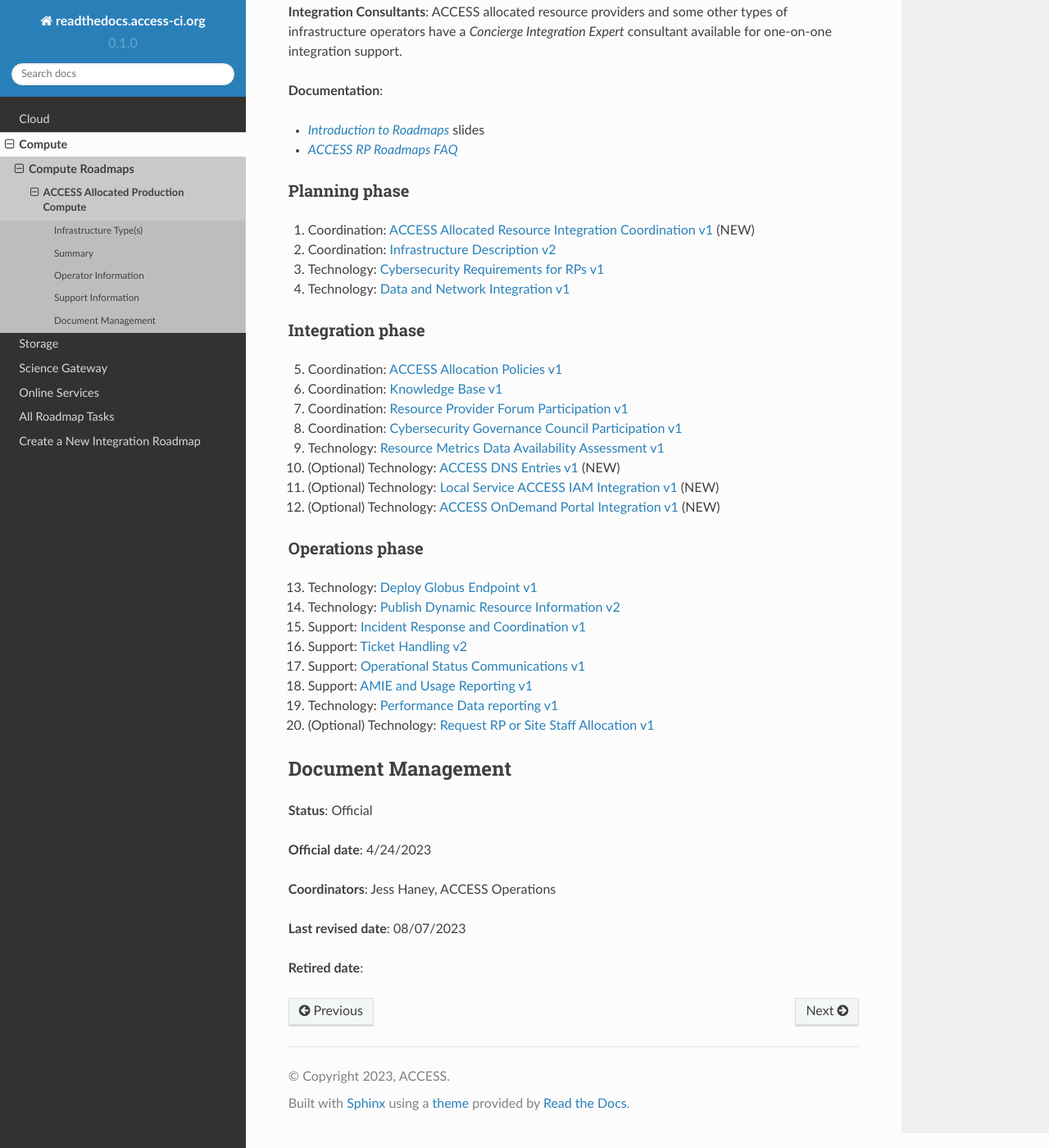
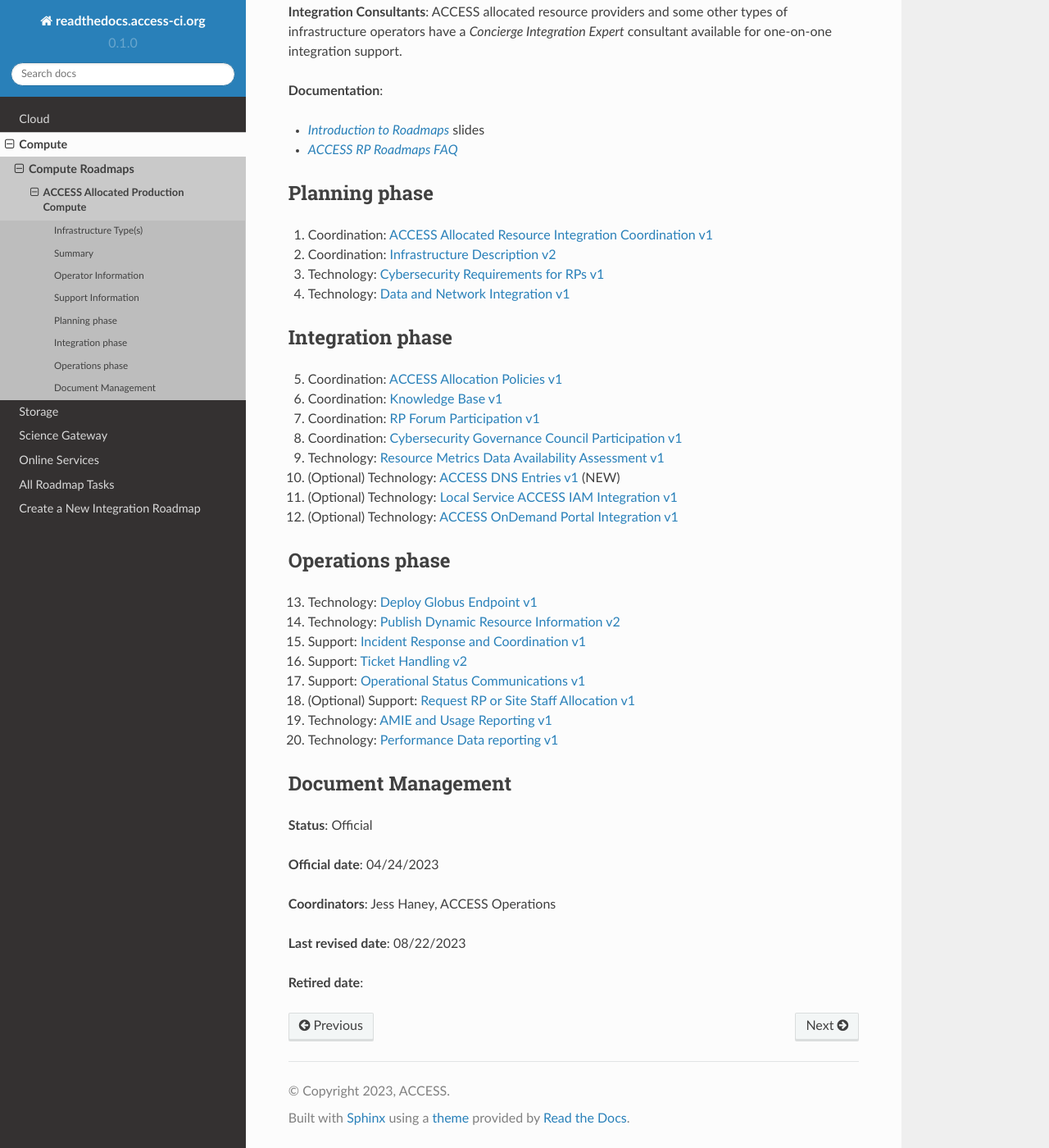
Before and after one commit to esiegmann/Integration_Roadmaps, a Sphinx documentation site: the page built from docs/source/compute/ACCESS_Allocated_Production_Compute_-_Integration_Roadmap_Description.md, in a window 1280 px wide and 1400 px high, scrolled down 1581 px. Shown: the whole window at 82% size. Built offline with Sphinx 7.4.7 and the Read the Docs theme 2.0.0, drawn with Linux system fonts in a browser that asks for light colours.

Commit message:
order all roadmaps by phases, not required/optional

```diff
--- a/docs/source/compute/ACCESS_Allocated_Production_Compute_-_Integration_Roadmap_Description.md
+++ b/docs/source/compute/ACCESS_Allocated_Production_Compute_-_Integration_Roadmap_Description.md
@@ -40,60 +40,60 @@
 
 - [*ACCESS RP Roadmaps FAQ*](https://docs.google.com/document/d/1VwYROB7sh4X_Tqvi_4XIkYD-jffBS4UykS6gEJesuQE/)
 
-### Planning phase
+## Planning phase
 
-1. Coordination: [ACCESS Allocated Resource Integration Coordination v1](https://readthedocs.access-ci.org/projects/integration-roadmaps/en/latest/tasks/ACCESS_Allocated_Resource_Integration_Coordination_v1.html) (NEW)
+1. Coordination: [ACCESS Allocated Resource Integration Coordination v1](../tasks/ACCESS_Allocated_Resource_Integration_Coordination_v1.md)
 
-2. Coordination: [Infrastructure Description v2](https://readthedocs.access-ci.org/projects/integration-roadmaps/en/latest/tasks/Infrastructure_Description_v2.html)
+2. Coordination: [Infrastructure Description v2](../tasks/Infrastructure_Description_v2.md)
 
-3. Technology: [Cybersecurity Requirements for RPs v1](https://readthedocs.access-ci.org/projects/integration-roadmaps/en/latest/tasks/Cybersecurity_Requirements_for_RPs_v1.html)
+3. Technology: [Cybersecurity Requirements for RPs v1](../tasks/Cybersecurity_Requirements_for_RPs_v1.md)
 
-4. Technology: [Data and Network Integration v1](https://readthedocs.access-ci.org/projects/integration-roadmaps/en/latest/tasks/Data_and_Network_Integration.html)
+4. Technology: [Data and Network Integration v1](../tasks/Data_and_Network_Integration.md)
 
-### Integration phase
+## Integration phase
 
-5. Coordination: [ACCESS Allocation Policies v1](https://readthedocs.access-ci.org/projects/integration-roadmaps/en/latest/tasks/ACCESS_Allocation_Policies_v1.html)
+5. Coordination: [ACCESS Allocation Policies v1](../tasks/ACCESS_Allocation_Policies_v1.md)
 
-6. Coordination: [Knowledge Base v1](https://readthedocs.access-ci.org/projects/integration-roadmaps/en/latest/tasks/Knowledge_Base_v1.html)
+6. Coordination: [Knowledge Base v1](../tasks/Knowledge_Base_v1.md)
 
-7. Coordination: [Resource Provider Forum Participation v1](https://readthedocs.access-ci.org/projects/integration-roadmaps/en/latest/tasks/Resource_Provider_Forum_Participation_v1.html)
+7. Coordination: [RP Forum Participation v1](../tasks/Resource_Provider_Forum_Participation_v1.md)
 
-8. Coordination: [Cybersecurity Governance Council Participation v1](https://readthedocs.access-ci.org/projects/integration-roadmaps/en/latest/tasks/Cybersecurity_Governance_Council_Participation_v1.html)
+8. Coordination: [Cybersecurity Governance Council Participation v1](../tasks/Cybersecurity_Governance_Council_Participation_v1.md)
 
-9. Technology: [Resource Metrics Data Availability Assessment v1](https://readthedocs.access-ci.org/projects/integration-roadmaps/en/latest/tasks/Resource_Metrics_Data_Availability_Assessment_v1.html)
+9. Technology: [Resource Metrics Data Availability Assessment v1](../tasks/Resource_Metrics_Data_Availability_Assessment_v1.md)
 
-10. (Optional) Technology: [ACCESS DNS Entries v1](https://readthedocs.access-ci.org/projects/integration-roadmaps/en/latest/tasks/ACCESS_DNS_Records_v1.html) (NEW)
+10. (Optional) Technology: [ACCESS DNS Entries v1](../tasks/ACCESS_DNS_Records_v1.md) (NEW)
 
-11. (Optional) Technology: [Local Service ACCESS IAM Integration v1](https://readthedocs.access-ci.org/projects/integration-roadmaps/en/latest/tasks/Local_Services_ACCESS_IAM_Integration_v1.html) (NEW)
+11. (Optional) Technology: [Local Service ACCESS IAM Integration v1](../tasks/Local_Services_ACCESS_IAM_Integration_v1.md)
 
-12. (Optional) Technology: [ACCESS OnDemand Portal Integration v1](https://readthedocs.access-ci.org/projects/integration-roadmaps/en/latest/tasks/ACCESS_OnDemand_Portal_Integration_v1.html) (NEW)
+12. (Optional) Technology: [ACCESS OnDemand Portal Integration v1](../tasks/ACCESS_OnDemand_Portal_Integration_v1.md)
 
-### Operations phase
+## Operations phase
 
-13. Technology: [Deploy Globus Endpoint v1](https://readthedocs.access-ci.org/projects/integration-roadmaps/en/latest/tasks/Deploy_Globus_Endpoint_v1.html)
+13. Technology: [Deploy Globus Endpoint v1](../tasks/Deploy_Globus_Endpoint_v1.md)
 
-14. Technology: [Publish Dynamic Resource Information v2](https://readthedocs.access-ci.org/projects/integration-roadmaps/en/latest/tasks/Publish_Dynamic_Resource_Information_v2.html)
+14. Technology: [Publish Dynamic Resource Information v2](../tasks/Publish_Dynamic_Resource_Information_v2.md)
 
-15. Support: [Incident Response and Coordination v1](https://readthedocs.access-ci.org/projects/integration-roadmaps/en/latest/tasks/Incident_Response_and_Coordination_v1.html)
+15. Support: [Incident Response and Coordination v1](../tasks/Incident_Response_and_Coordination_v1.md)
 
-16. Support: [Ticket Handling v2](https://readthedocs.access-ci.org/projects/integration-roadmaps/en/latest/tasks/Ticket_Handling_v2.html)
+16. Support: [Ticket Handling v2](../tasks/Ticket_Handling_v2.md)
 
-17. Support: [Operational Status Communications v1](https://readthedocs.access-ci.org/projects/integration-roadmaps/en/latest/tasks/Operational_Status_Communications_v1.html)
+17. Support: [Operational Status Communications v1](../tasks/Operational_Status_Communications_v1.md)
 
-18. Support: [AMIE and Usage Reporting v1](https://readthedocs.access-ci.org/projects/integration-roadmaps/en/latest/tasks/AMIE_and_Usage_Reporting_v1.html)
+18. (Optional) Support: [Request RP or Site Staff Allocation v1](../tasks/Request_RP_or_Site_Staff_Allocation_v1.md)
 
-19. Technology: [Performance Data reporting v1](https://readthedocs.access-ci.org/projects/integration-roadmaps/en/latest/tasks/Performance_Data_Reporting_v1.html)
+19. Technology: [AMIE and Usage Reporting v1](../tasks/AMIE_and_Usage_Reporting_v1.md)
 
-20. (Optional) Technology: [Request RP or Site Staff Allocation v1](https://readthedocs.access-ci.org/projects/integration-roadmaps/en/latest/tasks/Request_RP_or_Site_Staff_Allocation_v1.html)
+20. Technology: [Performance Data reporting v1](../tasks/Performance_Data_Reporting_v1.md)
 
 ## Document Management
 
 **Status**: Official
 
-**Official date**: 4/24/2023
+**Official date**: 04/24/2023
 
 **Coordinators**: Jess Haney, ACCESS Operations
 
-**Last revised date**: 08/07/2023
+**Last revised date**: 08/22/2023
 
 **Retired date**:
```
Also changed, not shown: docs/source/cloud/ACCESS_Allocated_Production_Cloud_-_Integration_Roadmap_Description.md (+23 -21 lines), docs/source/gateway/ACCESS_Integrated_Science_Gateway_-_Integration_Roadmap_Description.md (+11 -14 lines), docs/source/onlineservice/ACCESS_Production_Online_Service_-_Integration_Roadmap_Description.md (+18 -15 lines), docs/source/storage/ACCESS_Allocated_Production_Storage_-_Integration_Roadmap_Description.md (+24 -22 lines).
